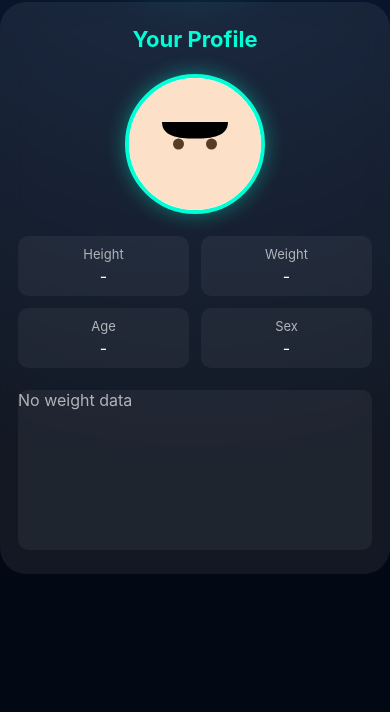
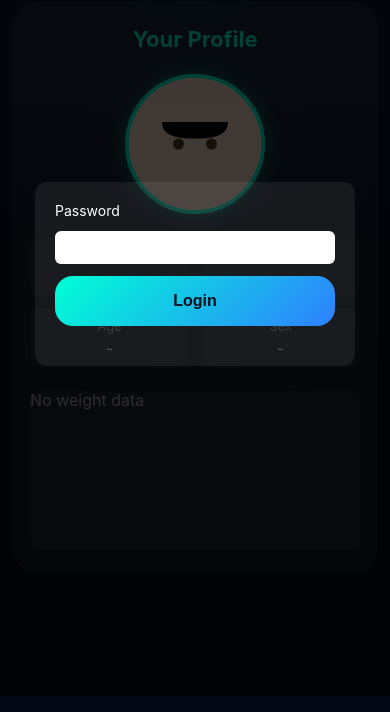
Before and after one commit to back-attack/WorkoutApp, a website: page profile.html in a window 390 px wide. Shown: the part 148-860 px from the top of the page. Drawn offline with Linux system fonts and the light colour scheme.

Commit message:
Adjust padding for mobile / add auth overlay / …

```diff
--- a/app.js
+++ b/app.js
@@ -8,6 +8,54 @@
  * Storage helpers (JSON)
  * localStorage stores strings; JSON stringify/parse lets us store objects. [2](https://developer.mozilla.org/en-US/docs/Web/API/Storage/setItem)
  ***********************/
+
+// simple client-side authentication (static password)
+const APP_PASSWORD = "letmein"; // change this as needed
+
+function isLoggedIn() {
+  return localStorage.getItem("loggedIn") === "1";
+}
+function requireLogin() {
+  if (!isLoggedIn()) {
+    const overlay = document.getElementById("loginOverlay");
+    if (overlay) overlay.style.display = "flex";
+  }
+}
+function setupAuth() {
+  const loginBtn = document.getElementById("loginBtn");
+  if (loginBtn) {
+    loginBtn.addEventListener("click", () => {
+      const pass = document.getElementById("loginPass").value;
+      if (pass === APP_PASSWORD) {
+        localStorage.setItem("loggedIn", "1");
+        document.getElementById("loginOverlay").style.display = "none";
+        // show logout now that we're in
+        const lb = document.getElementById("logoutBtn");
+        if (lb) lb.style.display = "inline-flex";
+      } else {
+        document.getElementById("loginError").textContent = "Incorrect password";
+      }
+    });
+  }
+  const loginInput = document.getElementById("loginPass");
+  if (loginInput) {
+    loginInput.addEventListener("keydown", e => {
+      if (e.key === "Enter") {
+        loginBtn.click();
+      }
+    });
+  }
+  const logoutBtn = document.getElementById("logoutBtn");
+  if (logoutBtn) {
+    // hide initially if not logged
+    if (!isLoggedIn()) logoutBtn.style.display = "none";
+    logoutBtn.addEventListener("click", () => {
+      localStorage.removeItem("loggedIn");
+      location.reload();
+    });
+  }
+}
+
 function setJSON(key, value) {
   localStorage.setItem(key, JSON.stringify(value));
 }
@@ -480,6 +528,10 @@ function setupDebugReset() {
  * Init
  ***********************/
 function init() {
+  // authentication
+  setupAuth();
+  requireLogin();
+
   // Always wire debug reset (it will early-return if button doesn't exist)
   setupDebugReset();
 
--- a/profile.html
+++ b/profile.html
@@ -136,6 +136,7 @@
         <a href="profile.html" class="navIcon" aria-label="Profile">
           <svg width="18" height="18" viewBox="0 0 24 24" fill="none" stroke="currentColor" stroke-width="2" stroke-linecap="round" stroke-linejoin="round"><circle cx="12" cy="8" r="4"/><path d="M6 20c0-3.3 2.7-6 6-6s6 2.7 6 6"/></svg>
         </a>
+        <button id="logoutBtn" class="navIcon" aria-label="Logout">⎋</button>
       </div>
     </div>
   </header>
@@ -175,6 +176,16 @@
         <button id="cancelEdit" class="actionButton secondary">Cancel</button>
         <button id="saveEdit" class="actionButton">Save</button>
       </div>
+    </div>
+  </div>
+
+  <!-- login overlay (protected) -->
+  <div id="loginOverlay" style="display:none;">
+    <div class="modal">
+      <label>Password</label>
+      <input type="password" id="loginPass" />
+      <button id="loginBtn" class="actionButton">Login</button>
+      <div id="loginError" style="color:var(--accent);margin-top:8px;font-size:14px;"></div>
     </div>
   </div>
 
--- a/styles/base.css
+++ b/styles/base.css
@@ -16,6 +16,9 @@ body.app {
   background: radial-gradient(circle at top, #0b1d3a 0%, var(--bg2) 70%);
   color: var(--text);
   font-family: -apple-system, BlinkMacSystemFont, "Segoe UI", Roboto, sans-serif;
+  /* keep content from touching screen edges on narrow devices */
+  padding: 0 12px;
+  overflow-x: hidden;
 }
 
 /* Reset button (always visible) */
@@ -33,4 +36,42 @@ body.app {
   border: none;
 }
 
+/* login overlay (shown when not authenticated) */
+#loginOverlay {
+  position: fixed;
+  top: 0;
+  left: 0;
+  right: 0;
+  bottom: 0;
+  background: rgba(0,0,0,0.75);
+  display: none;
+  align-items: center;
+  justify-content: center;
+  z-index: 100000;
+}
+#loginOverlay .modal {
+  background: var(--card);
+  padding: 20px;
+  border-radius: 12px;
+  width: 90%;
+  max-width: 320px;
+  display: flex;
+  flex-direction: column;
+  gap: 12px;
+}
+#loginOverlay label {
+  font-size: 14px;
+  color: var(--text);
+}
+#loginOverlay input {
+  width: 100%;
+  padding: 8px;
+  border-radius: 6px;
+  border: 1px solid rgba(255,255,255,0.15);
+  background: #ffffff;
+  color: #000;
+}
+#loginOverlay .actionButton {
+  width: 100%;
+}
 .hidden { display: none !important; }
```
Also changed, not shown: index.html (+13 -1 lines), nutrition.html (+11 -0 lines), workouts.html (+11 -0 lines).
